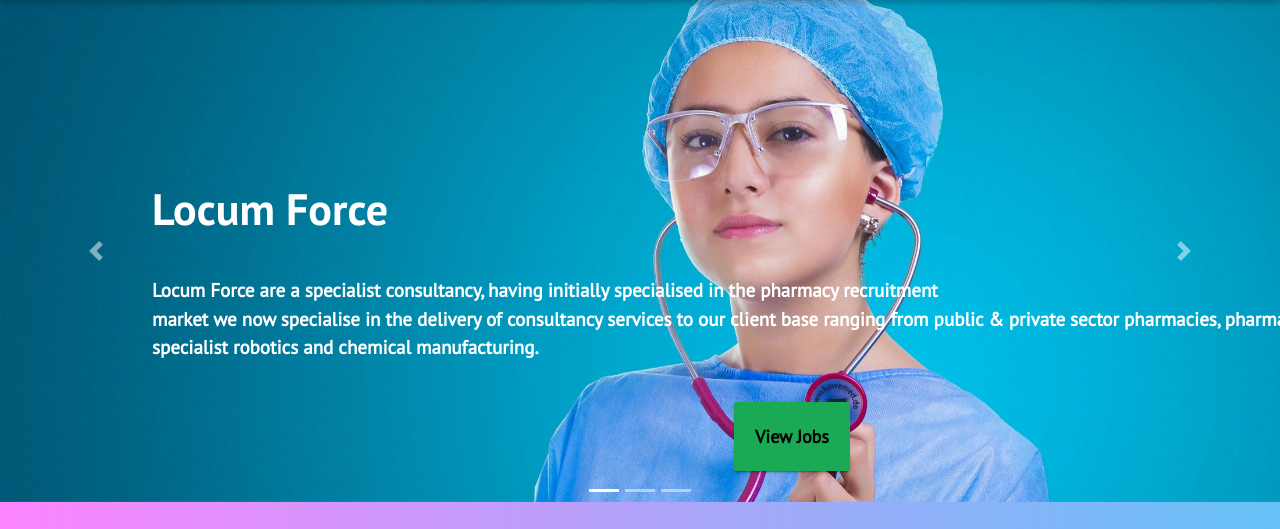
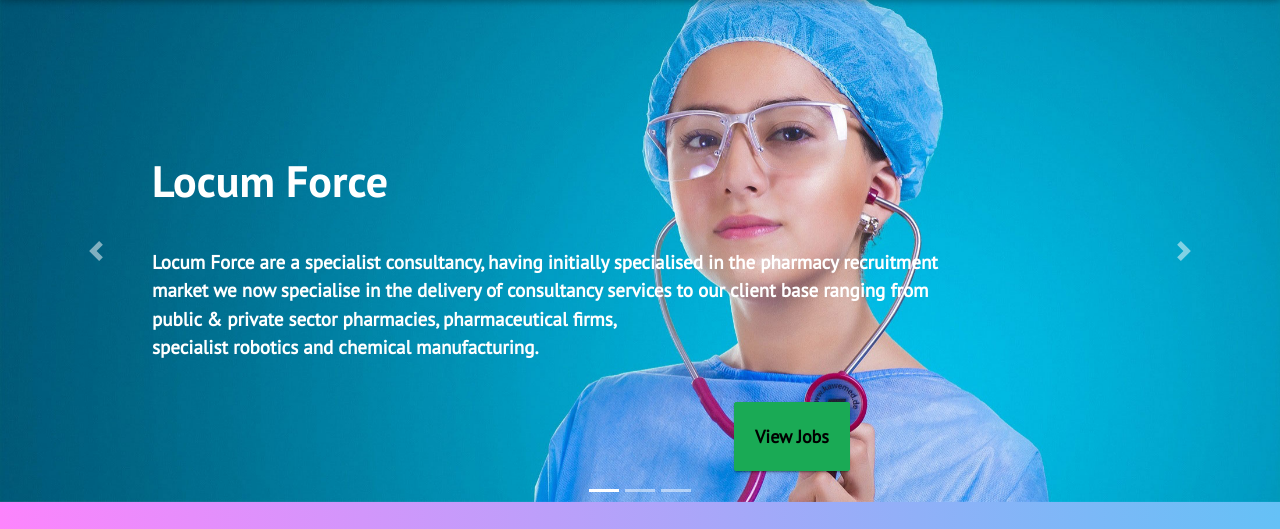
Before and after one commit to blurryface92/locum-app, a Flask app: page / in a window 1280 px wide. Shown: the part 124-653 px from the top of the page. Run offline with Flask 2, Linux system fonts and the light colour scheme; some libraries are stand-ins or nearby versions.

Commit message:
ver30 somthing

```diff
--- a/templates/index.html
+++ b/templates/index.html
@@ -19,7 +19,7 @@
                     <img class="d-block w-100" src="static/images/slider/slider_1.jpg" alt="First slide">
                     <div class="carousel-caption d-none d-md-block">
                         <h5 class="animated bounceInDown">Locum Force</h5>
-                        <p class="animated bounceInLeft">Locum Force are a specialist consultancy, having initially specialised in the pharmacy recruitment <br>market we now specialise in the delivery of consultancy services to our client base ranging from public & private sector pharmacies, pharmaceutical firms, <br>specialist robotics and chemical manufacturing.
+                        <p class="animated bounceInLeft">Locum Force are a specialist consultancy, having initially specialised in the pharmacy recruitment <br>market we now specialise in the delivery of consultancy services to our client base ranging from <br>public & private sector pharmacies, pharmaceutical firms, <br>specialist robotics and chemical manufacturing.
 
                            </p>
 
```
